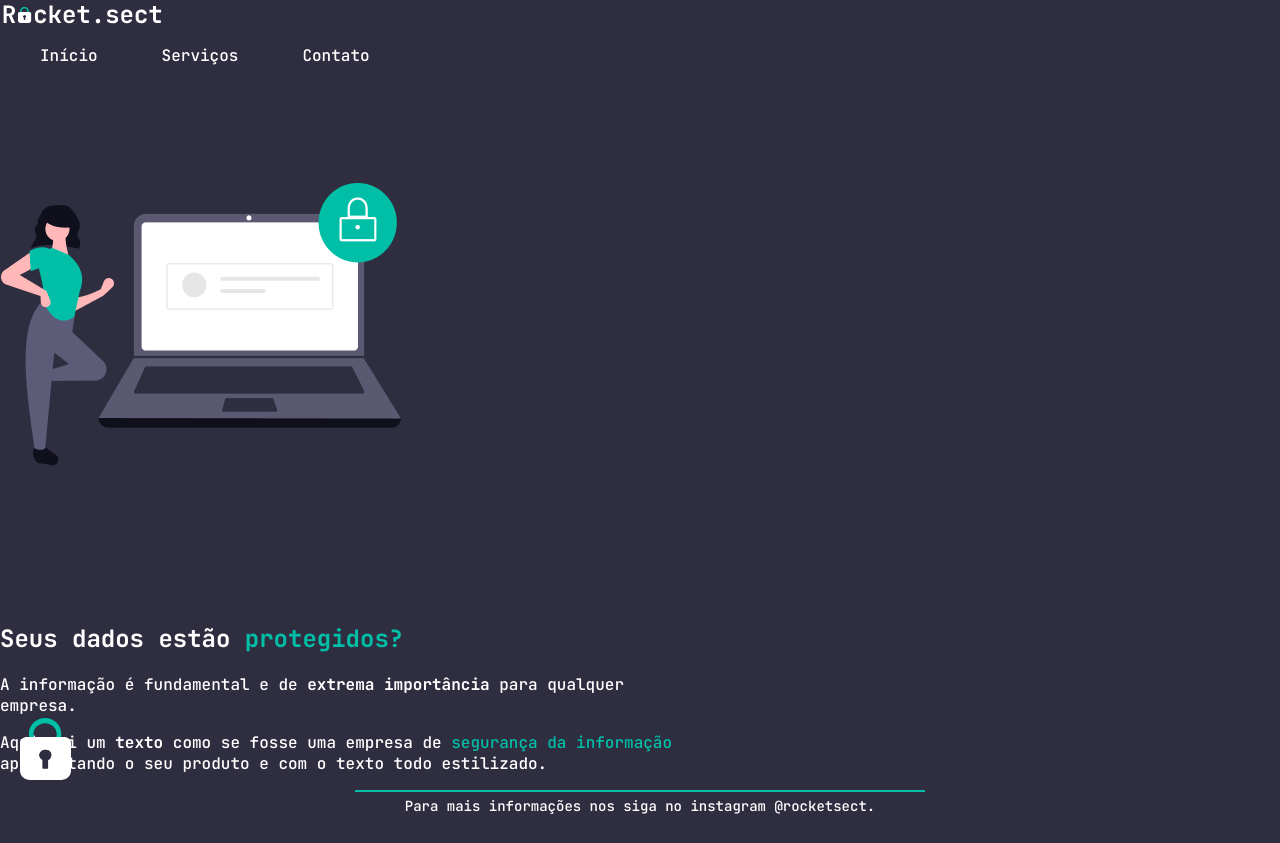
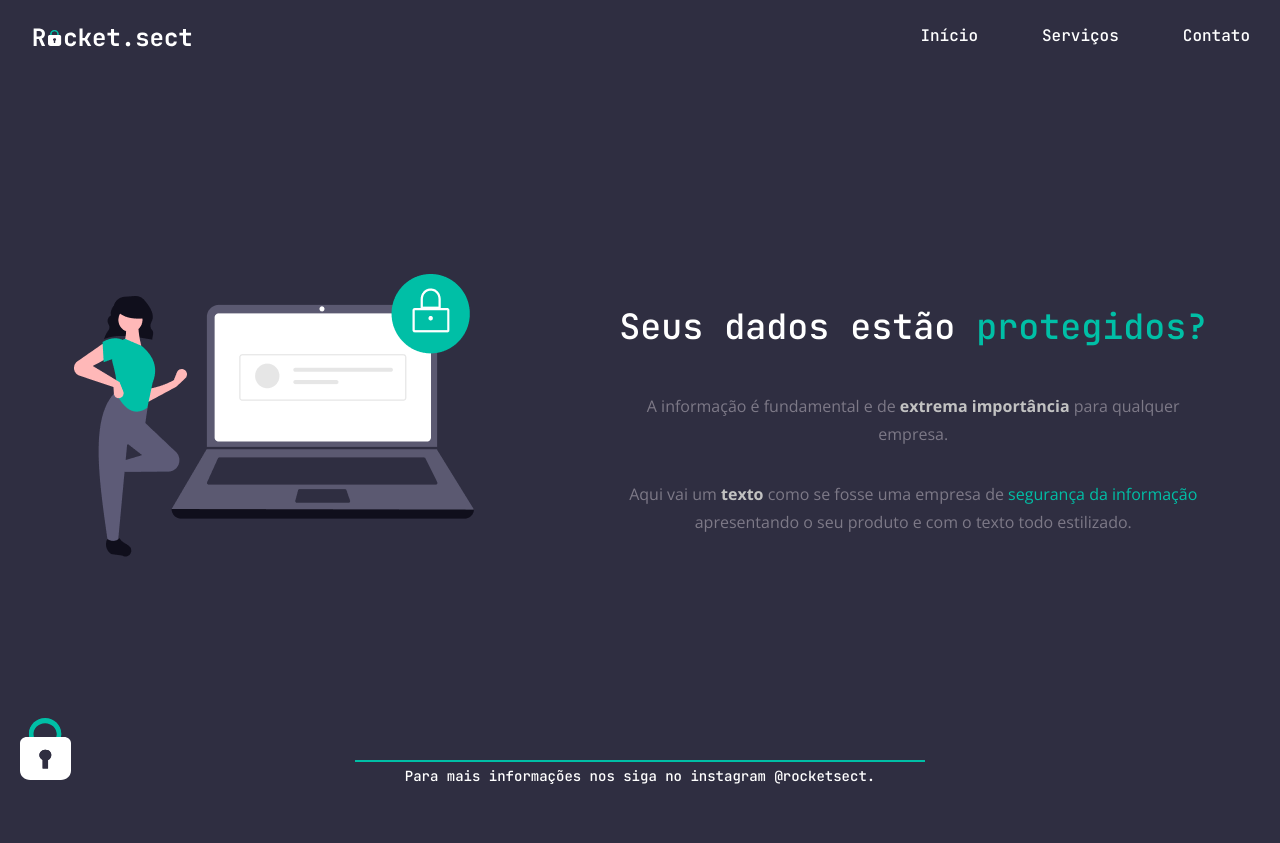
Before and after one commit to JPFregni/Rocketseat_Explorer_Projeto03, a plain HTML site: page index.html in a window 1280 px wide. After the commit the page ends 800 px from the top, so only its background shows below. Drawn offline with nearby package versions, Linux system fonts and the light colour scheme.

Commit message:
Update style.css

```diff
--- a/style.css
+++ b/style.css
@@ -1,26 +1,37 @@
 body {
-  margin: auto;
-  padding: 0;
+  margin: 0;
+  height: 100vh;
+
   background: #2F2E41;
-  min-height: 100vh;
   font-family: 'JetBrains Mono';
   color: #FFFFFF;
-  width: 1280px;
+
+  display: grid;
+  grid-template-areas:
+  "header header"
+  "main aside"
+  "footer footer"
+  ;
+  grid-template-rows: 70px 1fr 40px;
 }
 
-.page {
-  padding-left: 99px;
-  padding-right: 98px;
-  margin: auto;
-  padding-top: 71px;
-  position: relative;
+a {
+  text-decoration: none;
+  color: #FFFFFF;
 }
 
-nav {
+header {
+  grid-area: header;
+
+
   display: flex;
   justify-content: space-between;
   align-items: center;
+  padding-left: 30px;
+  padding-right: 30px;
 }
+
+
 
 ul {
   list-style: none;
@@ -29,17 +40,25 @@ ul {
 }
 
 main {
+  grid-area: main;
+
   display: flex;
-  justify-content: space-between;
-  margin-top: 101px;
-  margin-bottom: 157px;
+  justify-content: center;
+  align-items: center;
 }
 
-section {
-  width: 604px;
+aside {
+  grid-area: aside;
+
+
+  display: flex;
+  flex-direction: column;
+  justify-content: center;
+  align-items: center;
+  text-align: center;
 }
 
-section h1 {
+aside h1 {
   font-size: 35px;
   line-height: 40px;
   font-weight: normal;
@@ -49,28 +68,15 @@ h1 span, p span {
   color: #00BFA6;
 }
 
-section p{
+aside p{
   font-family: 'Open Sans', sans-serif;
-  text-align: center;
   color: #7D7987;
   font-size: 16px;
   line-height: 28px;
 }
 
-section p strong {
+aside p strong {
   color: #C2C2C2;
-}
-
-footer {
-  text-align: center;
-  font-size: 14px;
-  line-height: 28px;
-  padding-bottom: 23px;
-}
-
-a {
-  text-decoration: none;
-  color: #FFFFFF;
 }
 
 .line {
@@ -79,6 +85,15 @@ a {
   width: 568px;
 }
 
+footer {
+  grid-area: footer;
+
+
+  text-align: center;
+  font-size: 14px;
+  line-height: 28px;
+
+}
 
 .padlock {
   position: absolute;
```
